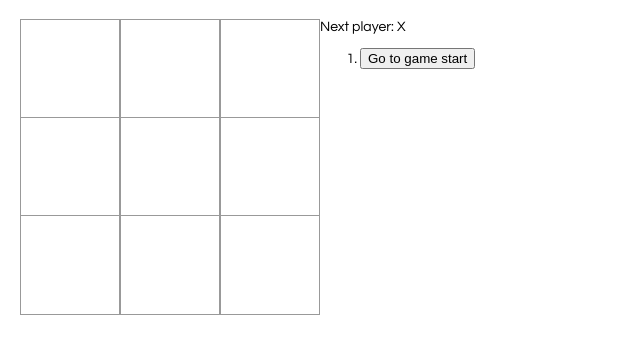
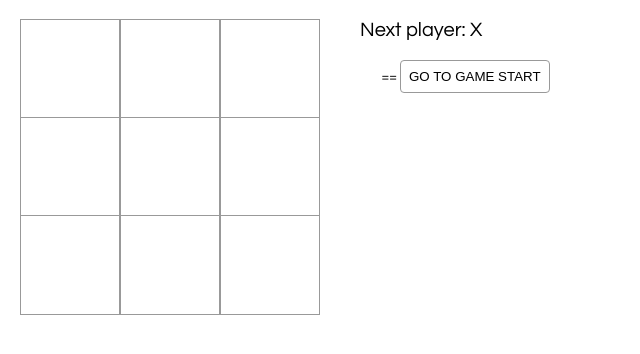
Before and after one commit to Ismaellaet/react_project_SkyOne2022_Ismael, a React app in the folder tictactoe/: page / in a window 1280 px wide. Shown: the whole page, without its empty margins (0-640 px from the left). Built offline with nearby package versions, Linux system fonts and the light colour scheme.

Commit message:
Basic list styling

```diff
--- a/tictactoe/src/Game.js
+++ b/tictactoe/src/Game.js
@@ -33,7 +33,7 @@ export default class Game extends React.Component {
 				</div>
 
 				<div className="game-info">
-					<div>{status}</div>
+					<div className="status">{status}</div>
 					<ol>{moves}</ol>
 				</div>
 			</div>
--- a/tictactoe/src/index.css
+++ b/tictactoe/src/index.css
@@ -8,10 +8,27 @@ body {
 	margin: 2rem;
 }
 
+ol {
+	list-style-type: "== ";
+}
+
+li button {
+	background: transparent;
+
+	border: 1px solid hsl(0, 0%, 60%);
+	border-radius: 0.4rem;
+
+	margin-bottom: 0.8rem;
+	padding: 0.8rem;
+
+	text-transform: uppercase;
+	cursor: pointer;
+}
+
 /* ==== Board ==== */
 .status {
 	margin-bottom: 2rem;
-	font-size: 2.4rem;
+	font-size: 2rem;
 }
 
 /* ==== Square ==== */
@@ -34,7 +51,12 @@ body {
 	cursor: pointer;
 }
 
+/* ==== Game ==== */
 .game {
 	display: flex;
 	flex-direction: row;
 }
+
+.game-info {
+	margin-left: 4rem;
+}
```
